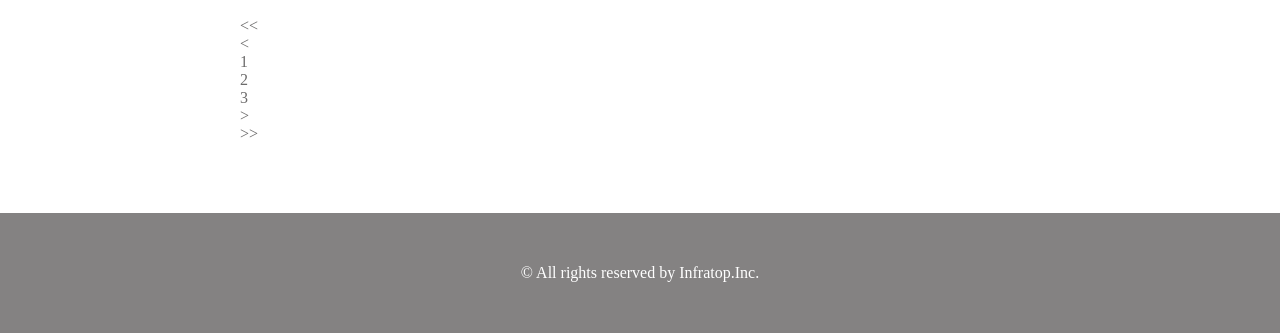
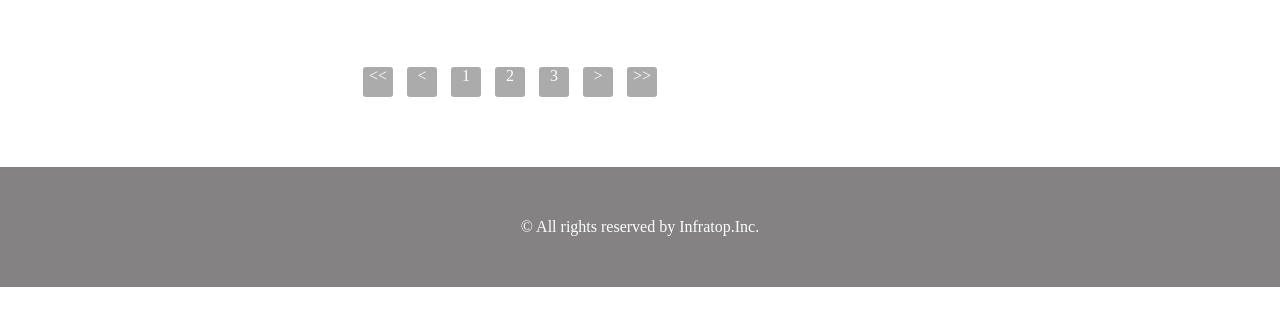
Before and after one commit to GakuMatsuya/caravan, a plain HTML site: page index.html in a window 1280 px wide. Shown: the part 1635-1968 px from the top of the page. After the commit the page ends 1922 px from the top, so only its background shows below. Drawn offline with Linux system fonts and the light colour scheme.

Commit message:
[Update]pagination

```diff
--- a/style.css
+++ b/style.css
@@ -114,6 +114,22 @@ main {
   font-size: 11px;
 }
 
+.pagination {
+  text-align: center;
+  padding-top: 50px;
+}
+
+.pagination p {
+  display: inline-block;
+  width: 30px;
+  height: 30px;
+  margin: 0 5px;
+  color: #fff;
+  background-color: #acabab;
+  border-radius: 3px;
+  line-height-step: 30px;
+}
+
 .sidebar {
   width: 230px;
 }
```
